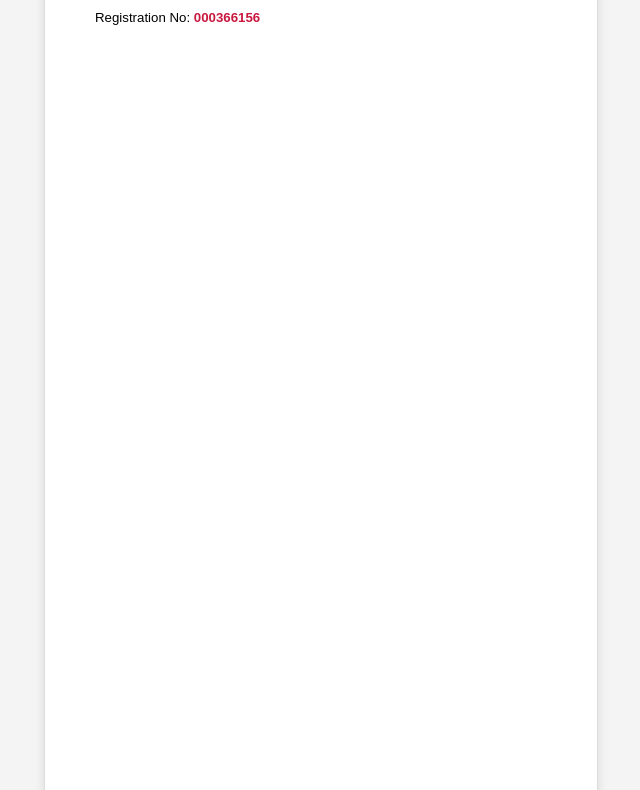
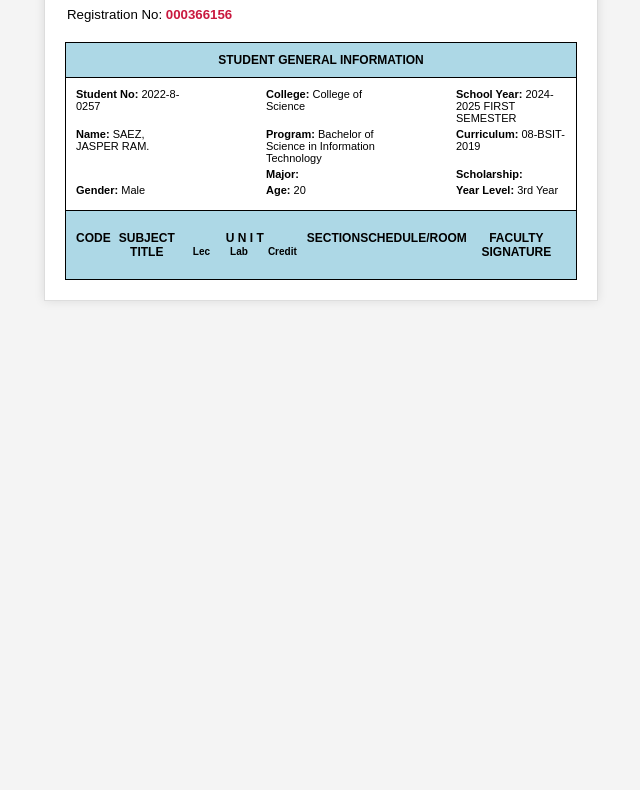
Before and after one commit to Pandasaez/COR_Saez, a plain HTML site: page index.html in a window 1280 px wide. Shown: the part 180-970 px from the top of the page, without its empty margins (319-959 px from the left). After the commit the page ends 800 px from the top, so only its background shows below. Drawn offline with Linux system fonts and the light colour scheme.

Commit message:
Added first few tables like (Student General Information, the information it self  and the first columns for the code subject title and all but no informations yet.

```diff
--- a/index.html
+++ b/index.html
@@ -8,17 +8,79 @@
 </head>
 <body>
     <div class="container">
-        <!-- Header Section -->
+        <!-- Header -->
+         <!--Start-->
         <header class="header">
-            <img class="logo" src="psu.png" alt="PSU Logo">
+            <img class="logo" src="psu.png" alt="PSU Logo" style="margin-right: 20px;">
             <div class="title">
                 <h6>Republic of the Philippines</h6>
                 <h3>Palawan State University</h3>
                 <h6>Puerto Princesa City</h6>
             </div>
         </header>
+        <!--Ends-->
+
         <h3 class="COR">CERTIFICATE OF REGISTRATION</h3>
         <h5 class="registration-no">Registration No: <span class="number">000366156</span></h5>
+
+        <!-- Student General Information -->
+        <!-- Start -->
+        <table>
+            <tr>
+                <th colspan="2">STUDENT GENERAL INFORMATION</th>
+            </tr>
+            <tr>
+                <td colspan="2">
+                    <div class="info-row">
+                        <span><strong>Student No:</strong> 2022-8-0257</span>
+                        <span><strong>College:</strong> College of Science</span>
+                        <span><strong>School Year:</strong> 2024-2025 FIRST SEMESTER</span>
+                    </div>
+                    <div class="info-row">
+                        <span><strong>Name:</strong> SAEZ, JASPER RAM.</span>
+                        <span><strong>Program:</strong> Bachelor of Science in Information Technology</span>
+                        <span><strong>Curriculum:</strong> 08-BSIT-2019</span>
+                    </div>
+                    <div class="info-row">
+                        <span><strong></strong> </span>
+                        <span><strong>Major:</strong></span>
+                        <span><strong>Scholarship:</strong> </span>
+                    </div>
+                    <div class="info-row">
+                        <span><strong>Gender:</strong> Male</span>
+                        <span><strong>Age:</strong> 20</span>
+                        <span><strong>Year Level:</strong> 3rd Year</span>
+                    </div>
+                </td>
+            </tr>
+            <!--End-->
+
+            <!--Table-->
+            <!--Start-->
+            <tr>
+                <td class="subject-info" colspan="10">
+                    <div class="flex-container">
+                        <span>CODE</span>
+                        <span>SUBJECT TITLE</span>
+                        <div class="unit-container">
+                            <span>U N I T</span>
+                            <div class="unit-words">
+                                <span>Lec</span>
+                                <span>Lab</span>
+                                <span>Credit</span>
+                            </div>
+                        </div>
+                        <span>SECTION</span>
+                        <span>SCHEDULE/ROOM</span>
+                        <span>FACULTY SIGNATURE</span>
+                    </div>
+                </td>
+            <!--End-->
+        </div>
+
+
+
+        </table>
     </div>
 </body>
 </html>
--- a/style.css
+++ b/style.css
@@ -1,3 +1,5 @@
+/*CSS code for the Title*/
+/*Fonts, Containers, Header, PSU Logo, Titles, COR Text, Regristration Num/Color,*/
 body {
     font-family: Arial, sans-serif, impact;
     margin: 0;
@@ -38,21 +40,20 @@ body {
     font-weight: bold;
     letter-spacing: 5px;
     margin-top: 5px;
-    margin-bottom: 750px;
+    margin-bottom: 10px; /* Reduce space below */
     margin-left: 180px;
     margin-right: 20px;
 }
 
 .registration-no {
     text-align: center;
-    margin-top: -725px;
-    margin-bottom: 800px;
     font-weight: normal;
     padding: 0;
+    margin-bottom: 10px; /* Reduce space below */
 }
 
 .registration-no {
-    margin-left: 30px;
+    margin-left: 2px;
     margin-right: auto;
     width: fit-content;
 }
@@ -61,3 +62,103 @@ body {
     font-weight: bold;
     color: rgb(201, 25, 63);
 }
+
+/*CSS code for the Title Ends*/
+
+
+
+/*CSS code for the Body/Information Starts*/
+
+table {
+    width: 100%;
+    border: 1px solid black;
+    border-collapse: collapse;
+    margin-top: 20px;
+}
+
+th, td {
+    border: 1px solid black;
+    padding: 10px;
+    text-align: left;
+    font-size: 12px;
+}
+
+
+th {
+    text-align: center;
+    background-color: #add8e6;
+    color: #000;
+}
+
+
+.header {
+    display: flex;
+    align-items: center;
+    justify-content: center;
+    text-align: center;
+}
+
+.logo {
+    margin-right: 20px;
+}
+
+.flex-container {
+    display: flex;
+    justify-content: space-around;
+    padding: 10px 0;
+}
+
+.subject-info {
+    background-color: #add8e6;
+    color: #000;
+    text-align: center;
+    font-weight: bold;
+}
+
+.info-row {
+    display: flex;
+    justify-content: flex-start;
+    gap: 80px;
+    margin-bottom: 4px;
+    font-size: 11px;
+    align-items: flex-start;
+}
+
+.info-row span {
+    flex-basis: 30%;
+    white-space: normal;
+    word-wrap: break-word;
+}
+
+strong {
+    font-weight: bold;
+}
+
+.flex-container {
+    display: flex;
+    justify-content: space-between;
+    align-items: flex-start;
+}
+
+.unit-container {
+    display: flex;
+    flex-direction: column;
+    align-items: center;
+}
+
+.unit-words {
+    display: flex;
+    justify-content: space-between;
+    width: 100%;
+    margin-top: 1px;
+    font-size: 10px;
+}
+
+.unit-words span {
+    flex: 1;
+    text-align: center;
+    padding: 0 10px;
+}
+
+
+/*CSS code for the Body/Information Ends*/
```
